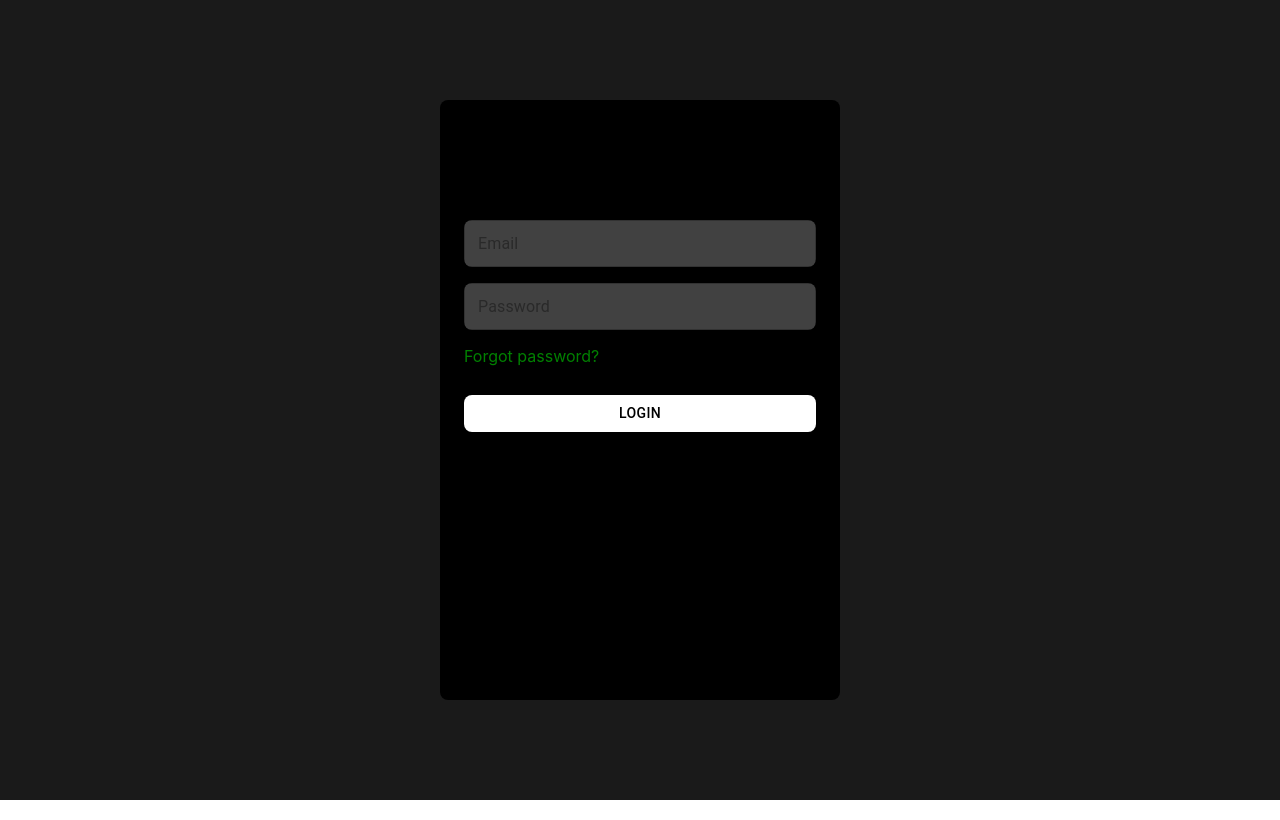
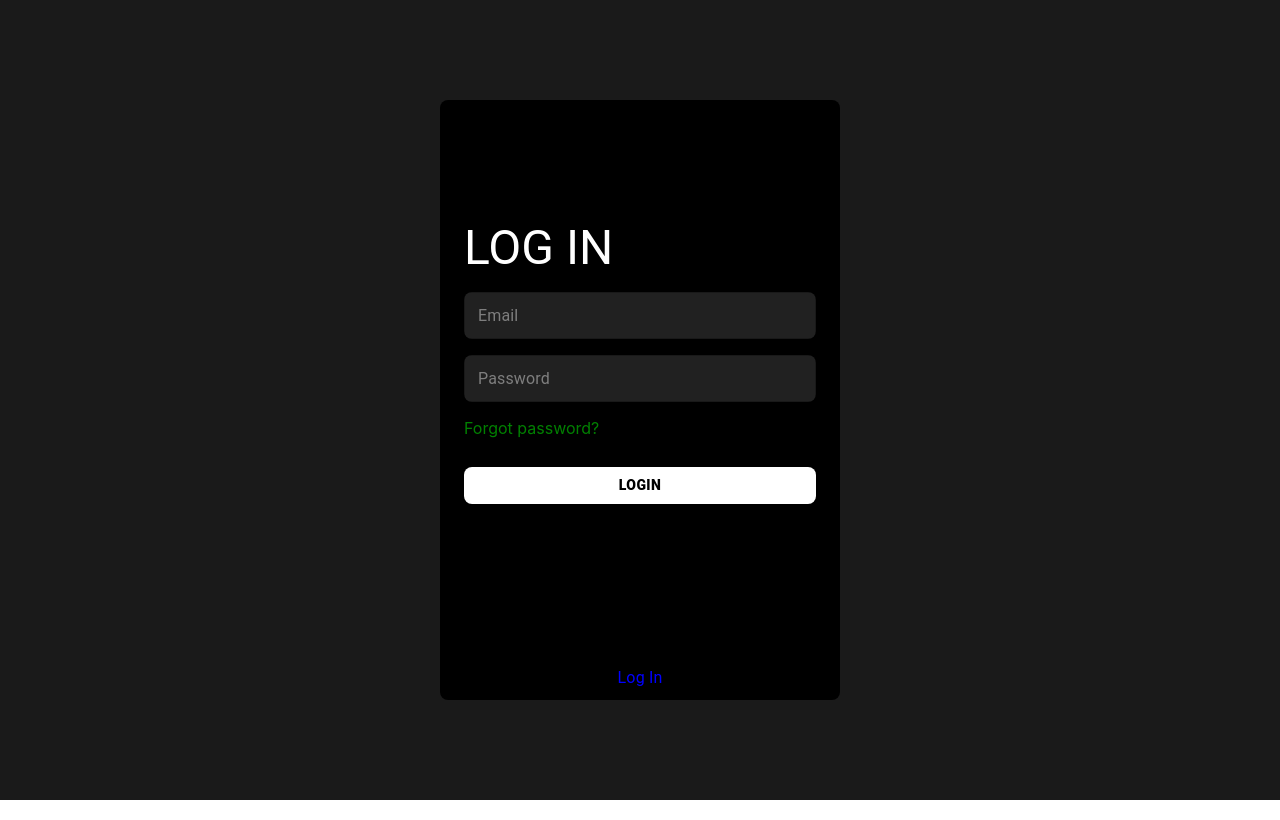
Before and after one commit to rohit-4321/jwt-auth, a React (Vite) app in the folder jwtauthclient/: page / in a window 1280 px wide. Built offline with nearby package versions, Linux system fonts and the light colour scheme.

Commit message:
done with sign up and log in Ui page

```diff
--- a/jwtauthclient/src/App.tsx
+++ b/jwtauthclient/src/App.tsx
@@ -1,9 +1,11 @@
-import SignUp from './components/signUp';
+import LogIn from './containers/LogIn';
+import { SignUp } from './containers/SignUp';
 
 function App () {
   return (
     <div className="App">
-      <SignUp />
+      <LogIn />
+      {/* <SignUp /> */}
     </div>
   );
 }
--- a/jwtauthclient/src/components/signUp/auth.style.ts
+++ b/jwtauthclient/src/components/auth/auth.style.ts
@@ -1,4 +1,4 @@
-import { Button, styled, TextField } from '@mui/material';
+import { Button, styled, TextField, Typography } from '@mui/material';
 import Box from '@mui/material/Box';
 
 export const AuthPage = styled('div')`
@@ -19,6 +19,7 @@ export const AuthButton = styled(Button)`
 border-radius: 8px;
 background-color: white;
 color: black;
+font-weight: 900;
 &:hover {
   background-color: #D8D8D8;
 }
@@ -29,7 +30,7 @@ color: green;
 
 `;
 export const StyledAuthTextField = styled(TextField)`
-background-color: #414141;
+background-color: #212121;
 border-radius: 8px;
 width: auto;
 & .MuiOutlinedInput-root.Mui-focused .MuiOutlinedInput-notchedOutline {
@@ -41,4 +42,13 @@ width: auto;
   padding-top: 12px;
   padding-bottom: 12px;
 }
+& input {
+  color: white;
+}
 `;
+
+export const StyledBottomLinkAuth = styled(Typography)`
+color: blue;
+margin: auto auto 10px auto;
+cursor: pointer;
+`;
--- a/jwtauthclient/src/components/signUp/useAuthCredentials.ts
+++ /dev/null
@@ -1,14 +0,0 @@
-import { useState } from 'react';
-import { ILoginCredentials } from './auth.interface';
-
-export const useAuthCredentials = (initState: ILoginCredentials) => {
-  const [authCred, setValue] = useState(initState);
-  const setAuthCred = <T extends keyof ILoginCredentials>
-    (record: { [key in T]: ILoginCredentials[T] }) => {
-    setValue({
-      ...authCred,
-      ...record
-    });
-  };
-  return [authCred, setAuthCred] as const;
-};
--- a/jwtauthclient/src/constants/index.ts
+++ b/jwtauthclient/src/constants/index.ts
@@ -1,4 +1,4 @@
-import { ILoginCredentials } from '../components/signUp/auth.interface';
+import { ILoginCredentials } from '../containers/LogIn/login.interface';
 
 export const initalAuthCredentials: ILoginCredentials = {
   email: '',
--- a/jwtauthclient/src/components/signUp/index.tsx
+++ b/jwtauthclient/src/containers/LogIn/index.tsx
@@ -1,11 +1,11 @@
-import { Stack } from '@mui/material';
+import { Stack, Typography } from '@mui/material';
 import { initalAuthCredentials } from '../../constants';
-import { AuthButton, AuthPage, ForgotPasswordStyled, StyledAuthTextField } from './auth.style';
-import { AuthContainer } from './authContainer';
-import { useAuthCredentials } from './useAuthCredentials';
+import { useCustomState } from '../../hooks/useCustomState';
+import { AuthButton, AuthPage, ForgotPasswordStyled, StyledAuthTextField, StyledBottomLinkAuth } from '../../components/auth/auth.style';
+import { AuthContainer } from '../../components/auth';
 
-export const SignUp = () => {
-  const [logInData, setLoginData] = useAuthCredentials(initalAuthCredentials);
+export const LogIn = () => {
+  const [logInData, setLoginData] = useCustomState(initalAuthCredentials);
   return <AuthPage>
     <AuthContainer>
       <Stack
@@ -17,6 +17,9 @@ export const SignUp = () => {
         direction='column'
         gap={2}
       >
+        <Typography variant="h3" component="h3" sx={{ color: 'white' }}>
+           LOG IN
+        </Typography>
         <StyledAuthTextField
           defaultValue={logInData.email}
           placeholder="Email"
@@ -43,9 +46,17 @@ export const SignUp = () => {
         <AuthButton sx={{ marginTop: '13px' }} variant="contained">
           Login
         </AuthButton>
+        <StyledBottomLinkAuth
+          onClick={
+            () => {
+              console.log('Clicked');
+            }
+          }>
+           Log In
+        </StyledBottomLinkAuth>
       </Stack>
     </AuthContainer>
   </AuthPage>;
 };
 
-export default SignUp;
+export default LogIn;
--- /dev/null
+++ b/jwtauthclient/src/containers/SignUp/index.tsx
@@ -0,0 +1,72 @@
+import React, { useState } from 'react';
+import { Stack, Typography } from '@mui/material';
+import { initalAuthCredentials } from '../../constants';
+import { useCustomState } from '../../hooks/useCustomState';
+import { AuthButton, AuthPage, StyledAuthTextField, StyledBottomLinkAuth } from '../../components/auth/auth.style';
+import { AuthContainer } from '../../components/auth';
+
+export const SignUp = () => {
+  const [logInData, setLoginData] = useCustomState(initalAuthCredentials);
+  const [confirmPass, setConfirmPass] = useState(initalAuthCredentials.password);
+  return <AuthPage>
+    <AuthContainer>
+      <Stack
+        sx={{
+          margin: '0px 24px',
+          height: '100%',
+          paddingTop: '30%'
+        }}
+        direction='column'
+        gap={2}
+      >
+        <Typography variant="h3" component="h3" sx={{ color: 'white' }}>
+           SIGN UP
+        </Typography>
+        <StyledAuthTextField
+          defaultValue={logInData.email}
+          placeholder="Email"
+          onChange={
+            (e) => {
+              setLoginData({
+                email: e.target.value
+              });
+            }
+          }
+        />
+        <StyledAuthTextField
+          defaultValue={logInData.password}
+          placeholder="Password"
+          onChange={
+            (e) => {
+              setLoginData({
+                password: e.target.value
+              });
+            }
+          }
+        />
+        <StyledAuthTextField
+          defaultValue={confirmPass}
+          placeholder="Confirm Password"
+          onChange={
+            (e) => {
+              setConfirmPass(e.target.value);
+            }
+          }
+        />
+        <AuthButton sx={{ marginTop: '13px' }} variant="contained">
+          SignUp
+        </AuthButton>
+        <StyledBottomLinkAuth
+          onClick={
+            () => {
+              console.log('Clicked');
+            }
+          }>
+           Sign Up
+        </StyledBottomLinkAuth>
+      </Stack>
+    </AuthContainer>
+  </AuthPage>;
+};
+
+export default SignUp;
--- /dev/null
+++ b/jwtauthclient/src/hooks/useCustomState.ts
@@ -0,0 +1,13 @@
+import { useState } from 'react';
+
+export const useCustomState = <P extends object>(initState: P) => {
+  const [value, setValue] = useState(initState);
+  const setRecordValue = <T extends keyof P>
+    (record: { [key in T]: P[T] }) => {
+    setValue({
+      ...value,
+      ...record
+    });
+  };
+  return [value, setRecordValue] as const;
+};
--- a/jwtauthclient/src/index.css
+++ b/jwtauthclient/src/index.css
@@ -5,9 +5,14 @@
   -webkit-font-smoothing: antialiased;
   -moz-osx-font-smoothing: grayscale;
   -webkit-text-size-adjust: 100%;
+  margin: 0;
 }
 
-body {
+html, body {
   margin: 0;
+  padding: 0;
+}
+
+* {
   box-sizing: border-box;
 }
```
Also changed, not shown: jwtauthclient/src/components/auth/index.tsx (renamed from jwtauthclient/src/components/signUp/authContainer.tsx), jwtauthclient/src/containers/LogIn/login.interface.ts (renamed from jwtauthclient/src/components/signUp/auth.interface.ts), jwtauthclient/src/helpers/index.ts (added).
